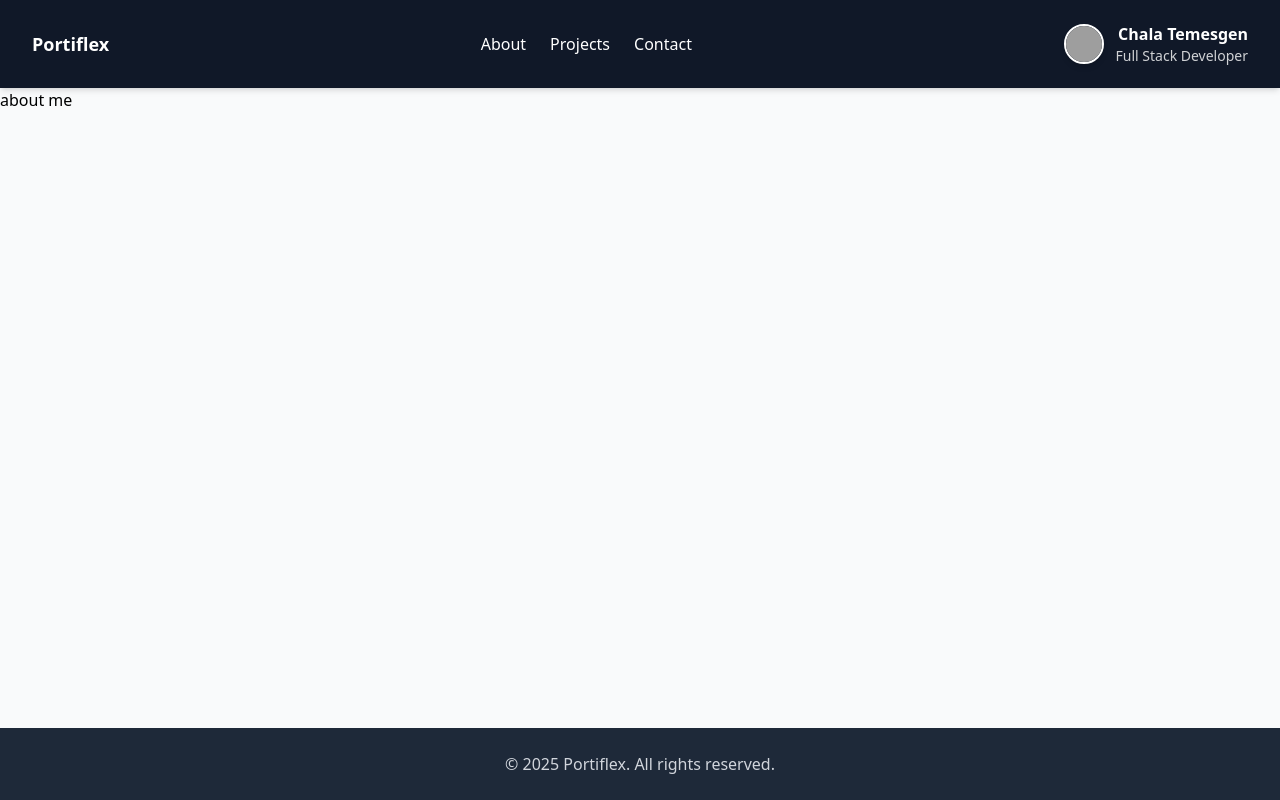
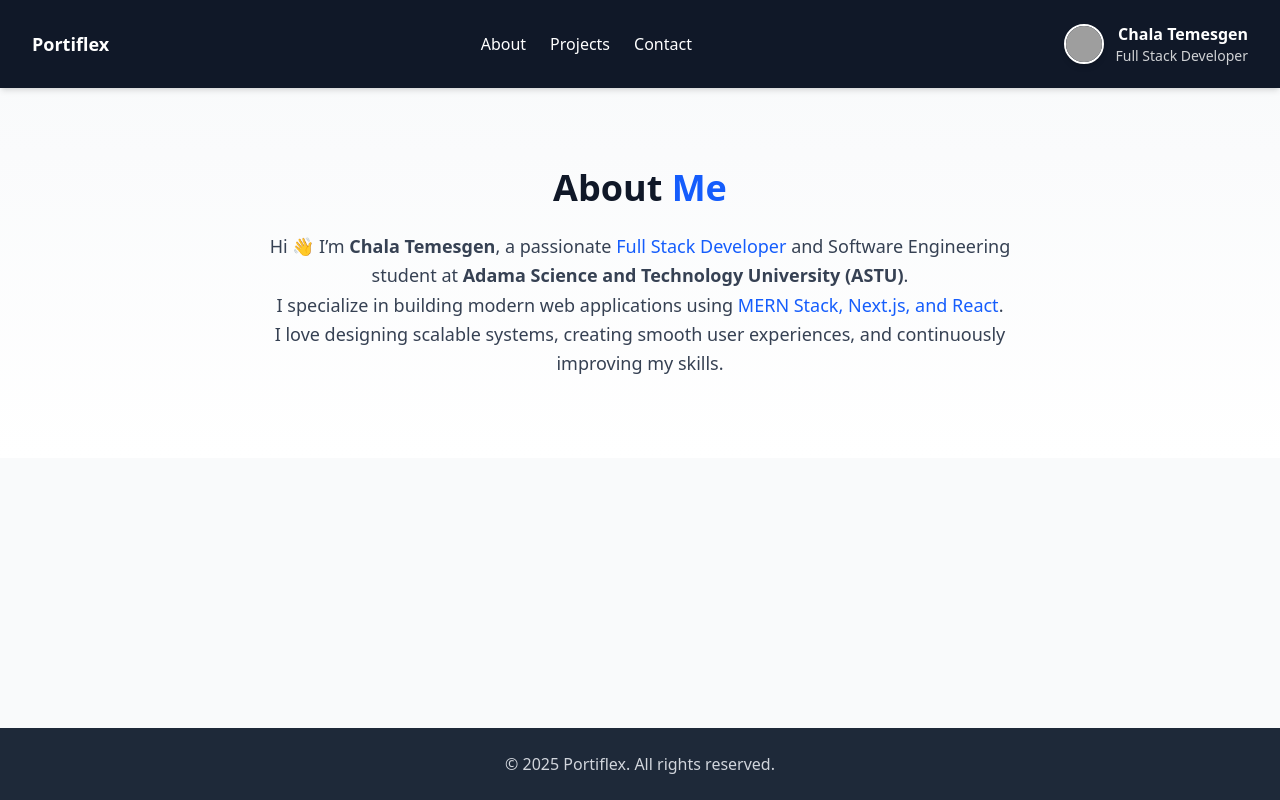
Before and after one commit to Chala751/Portiflex, a React (Vite) app in the folder client/: page /about in a window 1280 px wide. Built offline with nearby package versions, Linux system fonts and the light colour scheme; grey boxes are pictures that could not be loaded.

Commit message:
about me added

```diff
--- a/client/src/pages/About.jsx
+++ b/client/src/pages/About.jsx
@@ -1,11 +1,34 @@
-import React from 'react'
+import { motion } from "framer-motion";
 
-function About() {
+const About = () => {
   return (
-    <div>
-      <h1>about me </h1>
-    </div>
-  )
-}
+    <section className="flex flex-col items-center text-center px-6 py-20 bg-gradient-to-b from-gray-50 to-white dark:from-gray-900 dark:to-gray-800">
+      <motion.h2
+        initial={{ opacity: 0, y: -30 }}
+        animate={{ opacity: 1, y: 0 }}
+        transition={{ duration: 0.6 }}
+        className="text-4xl font-bold text-gray-900 dark:text-white mb-6"
+      >
+        About <span className="text-blue-600 dark:text-blue-400">Me</span>
+      </motion.h2>
 
-export default About
+      <motion.p
+        initial={{ opacity: 0, y: 20 }}
+        animate={{ opacity: 1, y: 0 }}
+        transition={{ delay: 0.2, duration: 0.8 }}
+        className="text-gray-700 dark:text-gray-300 max-w-3xl text-lg leading-relaxed"
+      >
+        Hi 👋 I’m <span className="font-semibold">Chala Temesgen</span>, a passionate
+        <span className="text-blue-600 dark:text-blue-400"> Full Stack Developer </span> and
+        Software Engineering student at <strong>Adama Science and Technology University (ASTU)</strong>.
+        <br />
+        I specialize in building modern web applications using
+        <span className="text-blue-600 dark:text-blue-400"> MERN Stack, Next.js, and React</span>.
+        <br />
+        I love designing scalable systems, creating smooth user experiences, and continuously improving my skills.
+      </motion.p>
+    </section>
+  );
+};
+
+export default About;
```
